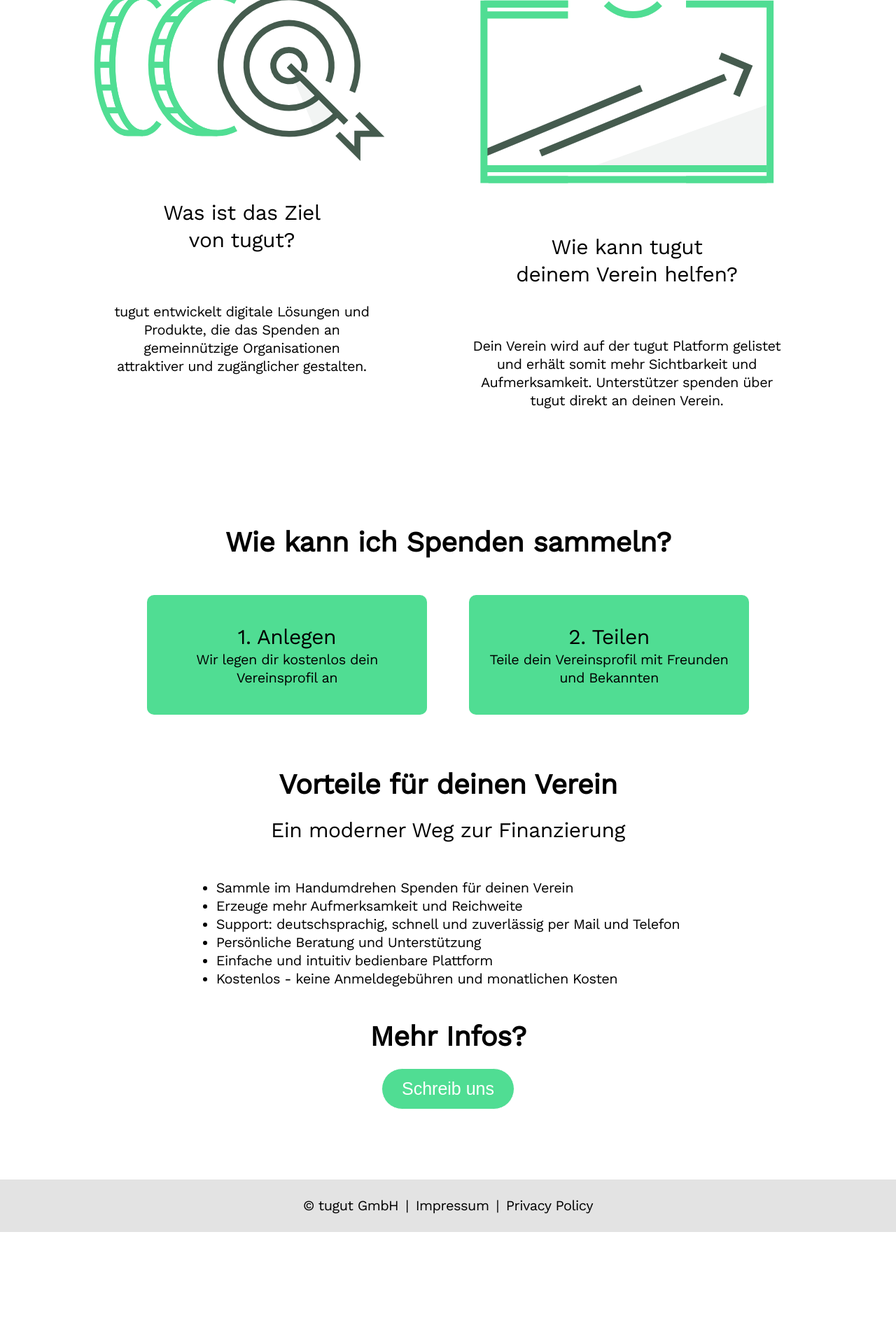
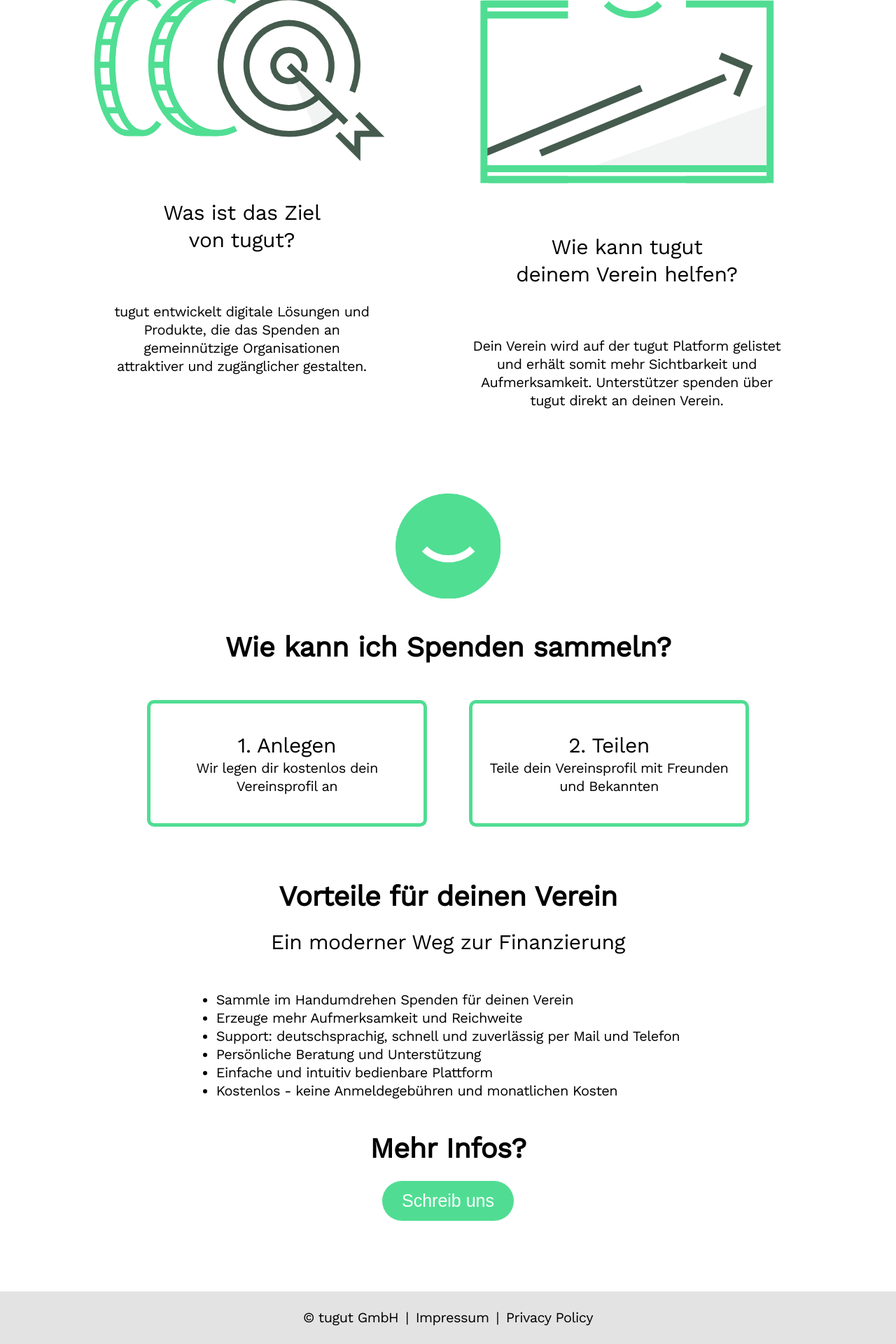
Before and after one commit to tugut-de/site, a Jekyll site: the page built from index.html, in a window 1280 px wide. Shown: the part 1272-3192 px from the top of the page at 70% size. Built offline with Jekyll 4.4.1, drawn with Linux system fonts in a browser that asks for light colours; nearby versions of some CDN libraries; before the commit the page ends 3032 px from its top, so only the background shows below that.

Commit message:
add sticker

```diff
--- a/_layouts/default.html
+++ b/_layouts/default.html
@@ -72,6 +72,10 @@
               </div>
             </div>
 
+            <div class="sticker">
+              <img src="{{ site.url }}{{ site.baseurl }}/assets/sticker.png"/>
+            </div>
+
             <div id="what">
               <div id="what-is">
                 Wie kann ich Spenden sammeln?
--- a/_sass/layout.scss
+++ b/_sass/layout.scss
@@ -224,7 +224,6 @@
 
 #concept-explanation {
 	margin-top: 100px;
-	margin-bottom: 100px;
 	display: flex;
 	flex-direction: row;
 	justify-content: space-around;
@@ -254,7 +253,7 @@
 
 .howto-item {
 	max-width: 400px;
-	background: $tugut-green;
+	border: 5px solid $tugut-green;
 	margin: 30px;
 	padding: 40px 20px 40px 20px;
 	flex-direction: column;
@@ -1076,3 +1075,13 @@
 	justify-content: center;
 	align-items: center;
 }
+
+.sticker {
+	margin: 50px;
+	display: flex;
+	justify-content: center;
+}
+
+.sticker > img {
+	max-width: 150px;
+}
```
Also changed, not shown: assets/sticker.png (added).
